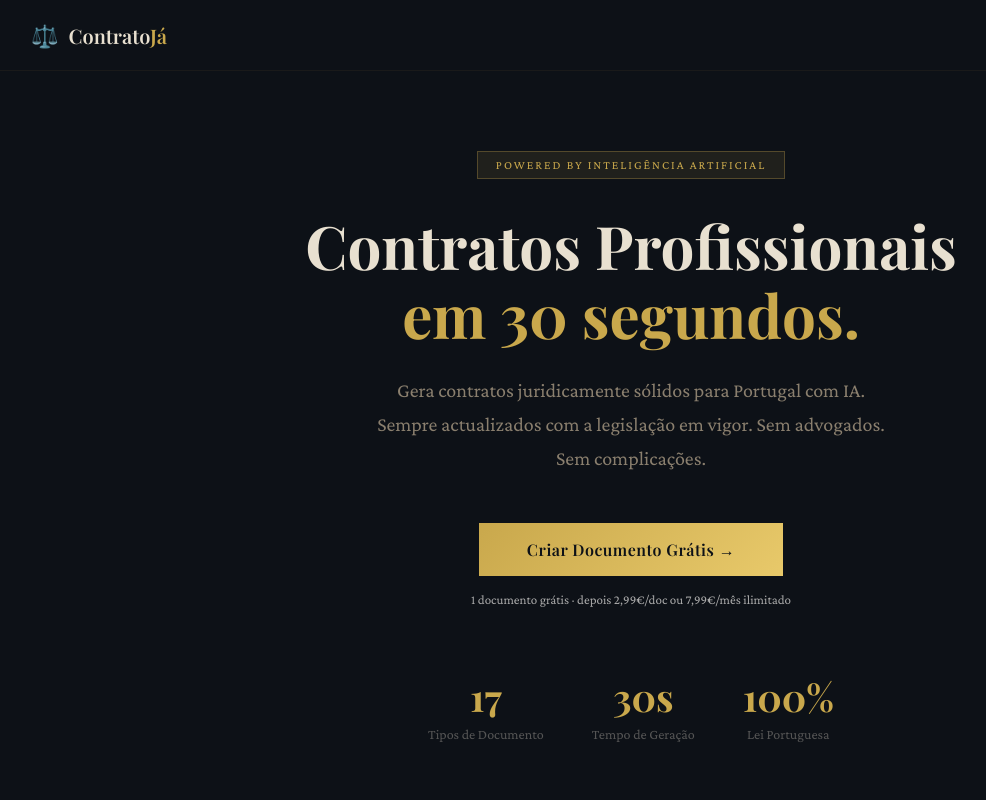
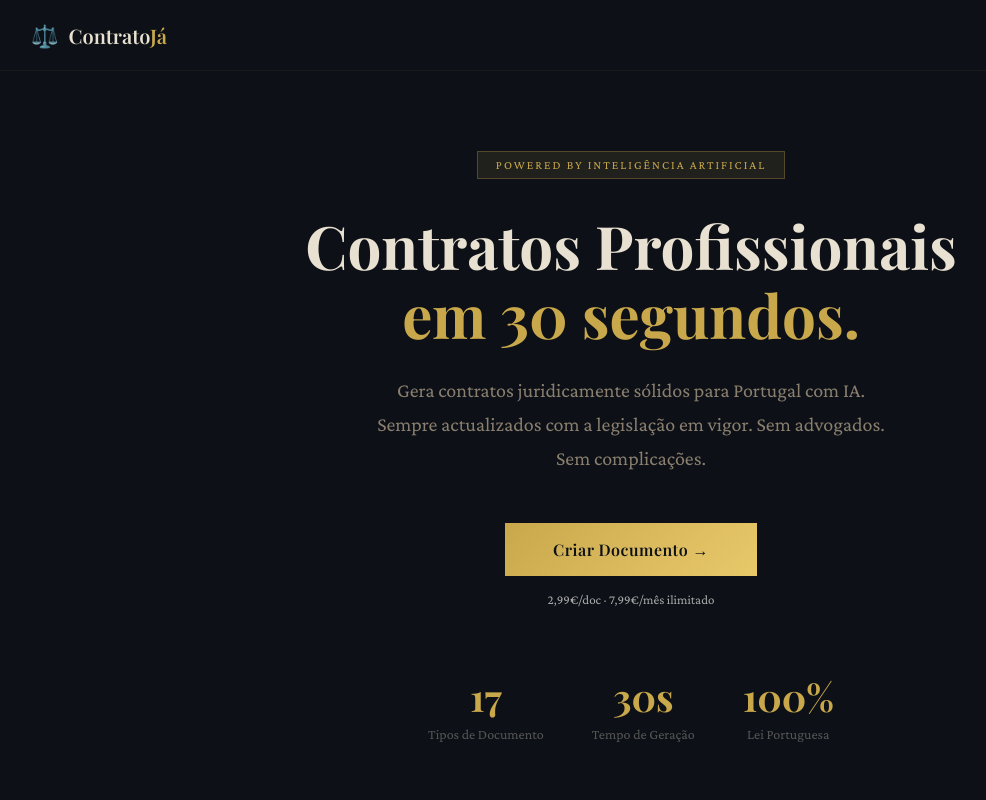
Before and after one commit to tradeit1000/Contratoja, a Next.js app: page / in a window 1280 px wide. Shown: the top 800 px of the page, without its empty margins (9-995 px from the left). Built offline with nearby package versions, Linux system fonts and the light colour scheme.

Commit message:
fix remove free text final

```diff
--- a/app/page.jsx
+++ b/app/page.jsx
@@ -247,8 +247,8 @@ export default function Home() {
               <div style={{ display: "inline-block", background: "rgba(201,168,76,.1)", border: "1px solid rgba(201,168,76,.3)", padding: "6px 18px", fontSize: 12, letterSpacing: 2, color: "#c9a84c", fontFamily: "'Crimson Pro',serif", marginBottom: 32 }}>POWERED BY INTELIGÊNCIA ARTIFICIAL</div>
               <h1 style={{ fontFamily: "'Playfair Display',serif", fontSize: "clamp(36px,6vw,60px)", fontWeight: 700, lineHeight: 1.15, marginBottom: 24 }}>Contratos Profissionais<br /><span style={{ color: "#c9a84c" }}>em 30 segundos.</span></h1>
               <p style={{ fontFamily: "'Crimson Pro',serif", fontSize: 20, color: "#8a7f6e", maxWidth: 520, margin: "0 auto 48px", lineHeight: 1.7 }}>Gera contratos juridicamente sólidos para Portugal com IA. Sempre actualizados com a legislação em vigor. Sem advogados. Sem complicações.</p>
-              <button className="btn-gold" onClick={() => setStep("type")} style={{ fontSize: 16, padding: "16px 48px", marginBottom: 16 }}>Criar Documento Grátis →</button>
-              <p style={{ fontSize: 13, color: "#aaa", fontFamily: "'Crimson Pro',serif" }}>1 documento grátis · depois 2,99€/doc ou 7,99€/mês ilimitado</p>
+              <button className="btn-gold" onClick={() => setStep("type")} style={{ fontSize: 16, padding: "16px 48px", marginBottom: 16 }}>Criar Documento →</button>
+              <p style={{ fontSize: 13, color: "#aaa", fontFamily: "'Crimson Pro',serif" }}>2,99€/doc · 7,99€/mês ilimitado</p>
               <div style={{ display: "flex", justifyContent: "center", gap: 48, marginTop: 64, flexWrap: "wrap" }}>
                 {[["17", "Tipos de Documento"], ["30s", "Tempo de Geração"], ["100%", "Lei Portuguesa"]].map(([v, l]) => (
                   <div key={l}><div style={{ fontFamily: "'Playfair Display',serif", fontSize: 38, color: "#c9a84c", fontWeight: 700 }}>{v}</div><div style={{ fontFamily: "'Crimson Pro',serif", fontSize: 14, color: "#555", marginTop: 4 }}>{l}</div></div>
```
